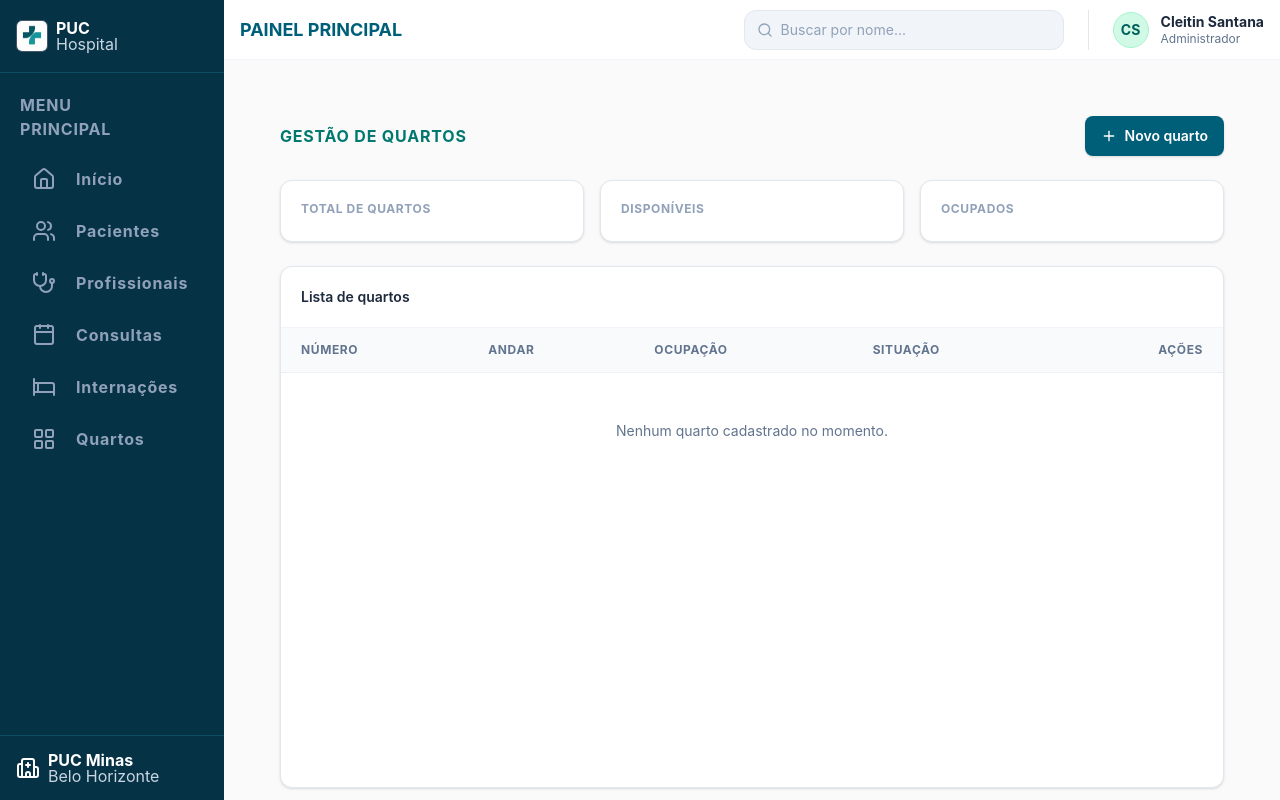
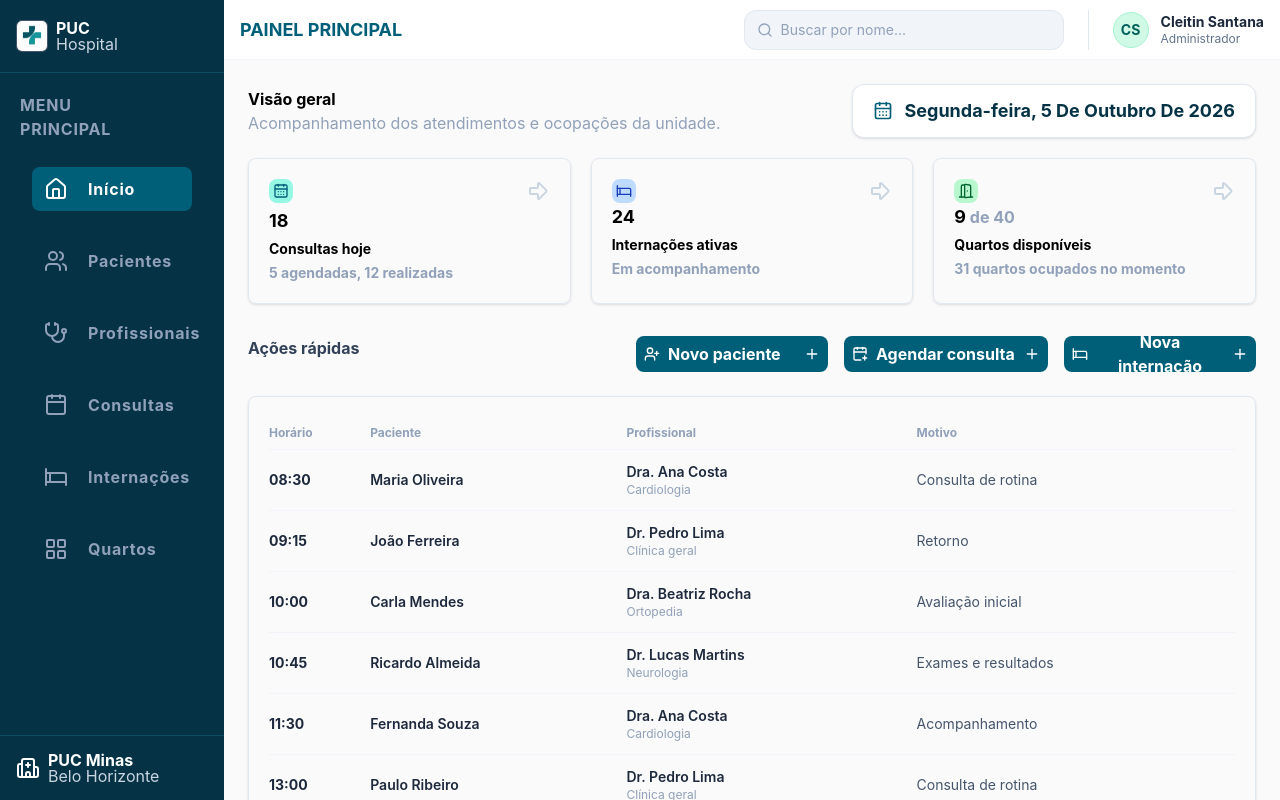
Before and after one commit to Nicolas-De-Almeida/sistema-hospitalar, a React (Vite) app in the folder frontend/: page / in a window 1280 px wide. Built offline with nearby package versions, Linux system fonts and the light colour scheme.

Commit message:
finaliza frontend

```diff
--- a/frontend/src/App.jsx
+++ b/frontend/src/App.jsx
@@ -1,4 +1,8 @@
-
+import PainelPrincipal from './pages/PainelPrincipal'
+import PainelPacientes from './pages/PainelPacientes'
+import PainelProfissionais from './pages/PainelProfissionais'
+import PainelConsultas from './pages/PainelConsultas'
+import PainelInternacoes from './pages/PainelInternacoes'
 import PainelQuartos from './pages/PainelQuartos'
 
 
@@ -13,8 +17,12 @@ export default function App() {
     <BrowserRouter>
       <Layout>
         <Routes>
-
-          <Route path="/" element={<PainelQuartos/>} />
+          <Route path="/" element={<PainelPrincipal/>} />
+          <Route path="/pacientes" element={<PainelPacientes/>} />
+          <Route path="/profissionais" element={<PainelProfissionais/>} />
+          <Route path="/consultas" element={<PainelConsultas/>} />
+          <Route path="/internacoes" element={<PainelInternacoes/>} />
+          <Route path="/quartos" element={<PainelQuartos/>} />
 
 
         </Routes>
--- a/frontend/src/components/sidebar.jsx
+++ b/frontend/src/components/sidebar.jsx
@@ -1,9 +1,17 @@
 
 import LogoHospital from '../assets/img/logo-hospital.png'
-import { Link } from 'react-router-dom';
+import { Link, useLocation } from 'react-router-dom'
 import { Home, Users, Stethoscope, Calendar, Bed, LayoutGrid, Hospital } from 'lucide-react';
 
 export default function SideBar() {
+    const location = useLocation();
+
+    const getLinkClass = (path) => {
+        const isActive = location.pathname === path;
+        return `-ml-1.5 lg:ml-0 flex items-center gap-5 pl-2 w-10 h-10 lg:w-full lg:h-auto mx-auto lg:mx-0 lg:px-3 lg:py-2.5 rounded-xl lg:rounded-lg transition-colors cursor-pointer ${
+            isActive ? 'bg-cyan-800 text-white' : 'hover:bg-cyan-800 hover:text-white'
+        }`;
+    };
 
     return(
         <div className="text-white h-screen bg-cyan-950 w-16 lg:w-56 transition-[width] duration-300 ease-in-out flex overflow-hidden flex-col">
@@ -25,28 +33,40 @@ export default function SideBar() {
                 {/*Links de navegação para as outras páginas*/}
                 <div className="flex flex-col gap-2 mt-4">
                     <div className="-ml-1.5 lg:ml-0 flex items-center gap-5 pl-2 w-10 h-10 lg:w-full lg:h-auto mx-auto lg:mx-0 lg:px-3 lg:py-2.5 hover:bg-cyan-800 hover:text-white rounded-xl lg:rounded-lg transition-colors cursor-pointer">
+                        <Link to="/" className={getLinkClass('/')} >
                             <Home className="shrink-0"/>
                             <p className="md:block">Início</p>
+                        </Link>
                     </div>
                     <div className="-ml-1.5 lg:ml-0 flex items-center gap-5 pl-2 w-10 h-10 lg:w-full lg:h-auto mx-auto lg:mx-0 lg:px-3 lg:py-2.5 hover:bg-cyan-800 hover:text-white rounded-xl lg:rounded-lg transition-colors cursor-pointer">
+                        <Link to="/pacientes" className={getLinkClass('/pacientes')}>
                             <Users className="shrink-0"/>
                             <p className="md:block">Pacientes</p>
+                        </Link>
                     </div>
                     <div className="-ml-1.5 lg:ml-0 flex items-center gap-5 pl-2 w-10 h-10 lg:w-full lg:h-auto mx-auto lg:mx-0 lg:px-3 lg:py-2.5 hover:bg-cyan-800 hover:text-white rounded-xl lg:rounded-lg transition-colors cursor-pointer">
+                        <Link to="/profissionais" className={getLinkClass('/profissionais')}>
                             <Stethoscope className="shrink-0"/>
                             <p className="md:block">Profissionais</p>
+                        </Link>
                     </div>
                     <div className="-ml-1.5 lg:ml-0 flex items-center gap-5 pl-2 w-10 h-10 lg:w-full lg:h-auto mx-auto lg:mx-0 lg:px-3 lg:py-2.5 hover:bg-cyan-800 hover:text-white rounded-xl lg:rounded-lg transition-colors cursor-pointer">
+                        <Link to="/consultas" className={getLinkClass('/consultas')}>
                             <Calendar className="shrink-0"/>
                             <p className="md:block">Consultas</p>
+                        </Link>
                     </div>
                     <div className="-ml-1.5 lg:ml-0 flex items-center gap-5 pl-2 w-10 h-10 lg:w-full lg:h-auto mx-auto lg:mx-0 lg:px-3 lg:py-2.5 hover:bg-cyan-800 hover:text-white rounded-xl lg:rounded-lg transition-colors cursor-pointer">
+                        <Link to="/internacoes" className={getLinkClass('/internacoes')}>
                             <Bed className="shrink-0"/>
                             <p className="md:block">Internações</p>
+                        </Link>
                     </div>
                     <div className="-ml-1.5 lg:ml-0 flex items-center gap-5 pl-2 w-10 h-10 lg:w-full lg:h-auto mx-auto lg:mx-0 lg:px-3 lg:py-2.5 hover:bg-cyan-800 hover:text-white rounded-xl lg:rounded-lg transition-colors cursor-pointer">
+                        <Link to="/quartos" className={getLinkClass('/quartos')}>
                             <LayoutGrid className="shrink-0"/>
                             <p className="md:block">Quartos</p>
+                        </Link>
                     </div>
 
                 </div>
```
Lines whose indentation alone changed are shown as unchanged.
